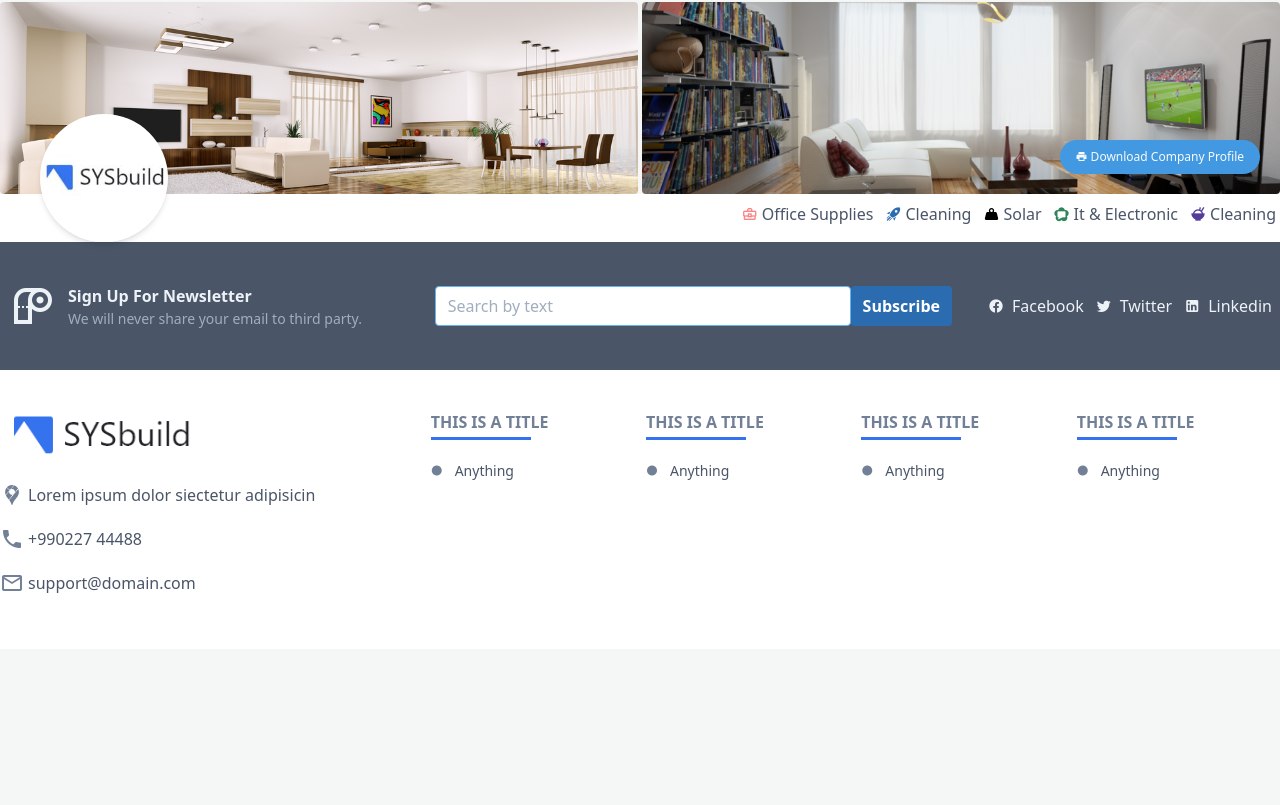
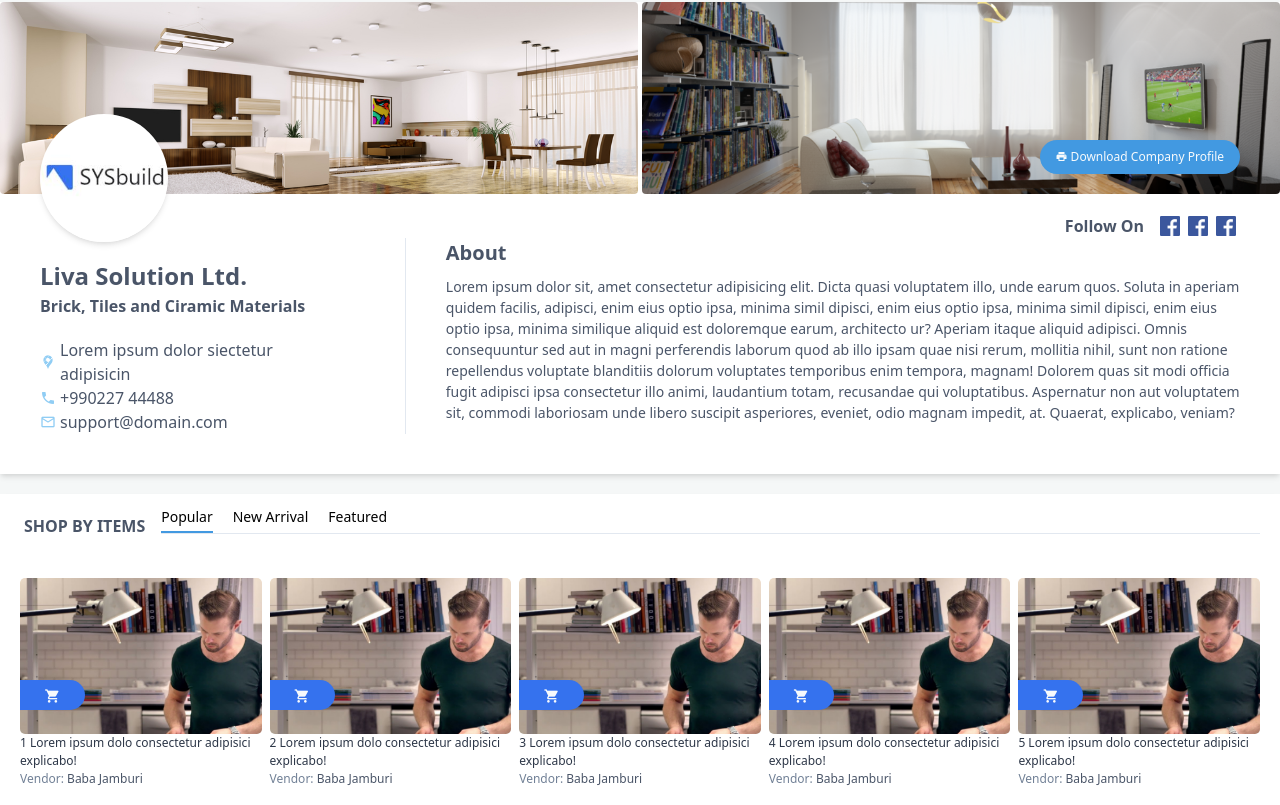
Before and after one commit to allImran/vue-tail-shop, a Vue app: page /profile in a window 1280 px wide. Shown: the part 435-1240 px from the top of the page. Before the commit the page ends 1084 px from the top, so only its background shows below. Built offline with nearby package versions, Linux system fonts and the light colour scheme.

Commit message:
product and service

```diff
--- /dev/null
+++ b/src/components/atom/SocialBox.vue
@@ -0,0 +1,25 @@
+<template>
+	<div :class="`flex items-center ${flexPosition} mr-10 mt-5`">
+		<p class="font-md mr-3 font-semibold text-gray-700 capitalize ">{{ text }}</p>
+		<a
+			v-for="(link, index) in links"
+			:key="index"
+			:href="link.link"
+			class="w-5 mx-1"
+		>
+			<img :src="link.icon" alt="">
+		</a>
+	</div>
+</template>
+<script>
+	export default {
+		name: 'SocialBox',
+		props: {
+			text: String,
+			flexPosition: String,
+			links: {
+				required: true
+			}
+		}
+	}
+</script>
--- a/src/components/atom/TextWithIcon.vue
+++ b/src/components/atom/TextWithIcon.vue
@@ -1,5 +1,5 @@
 <template>
-	<div class="flex flex-row items-center pb-2">
+	<div class="flex flex-row items-center">
 		<span :class="`${icon} ${iconStyle}`"></span>
 		<p :class="`px-1 ${textStyle}`">
 			{{ text }}
--- a/src/components/molecule/profile/CoverDescription.vue
+++ b/src/components/molecule/profile/CoverDescription.vue
@@ -1,5 +1,5 @@
 <template>
-	<div class="container shadow-md mx-auto">
+	<div class="container bg-white mb-5 shadow-md pb-10 mx-auto">
 		<div class="grid grid-cols-2 gap-1">
 			<div
 				style="background-image: url('/images/interior1.jpg');"
@@ -12,8 +12,47 @@
 				style="background-image: url('/images/interior2.png');"
 				class="left h-48 relative rounded bg-center bg-cover bg-no-repeat">
 				<a
-					class="rounded-full py-2 px-4 bg-blue-500 text-xs text-gray-100 capitalize absolute right-0 bottom-0 mb-5 mr-5"
-					href="#"> <span class="mdi mdi-printer"></span> download company profile</a>
+					class="rounded-full py-2 px-4 bg-blue-500 text-xs text-gray-100 capitalize absolute right-0 bottom-0 mb-5 mr-10"
+					href="#">
+					<span class="mdi mdi-printer"></span>
+					download company profile
+				</a>
+			</div>
+		</div>
+		<div class="w-full">
+			<SocialBox
+				:links="links"
+				text="follow on"
+				flexPosition="justify-end"
+			/>
+		</div>
+
+		<div class="grid grid-cols-10 gap-4 px-10">
+			<div class="mt-5 col-span-3 pr-10">
+				<p class="text-2xl text-gray-700 font-bold capitalize">Liva solution ltd.</p>
+				<p class="text-md font-semibold text-gray-700 mb-5">Brick, Tiles and Ciramic Materials</p>
+				<TextWithIcon
+					icon="mdi mdi-google-maps"
+					iconStyle="text-blue-300 text-md"
+					text="Lorem ipsum dolor siectetur adipisicin"
+					textStyle="text-gray-700 text-md"
+				/>
+				<TextWithIcon
+					icon="mdi mdi-phone"
+					iconStyle="text-blue-300 text-md"
+					text="+990227 44488"
+					textStyle="text-gray-700 text-md"
+				/>
+				<TextWithIcon
+					icon="mdi mdi-email-outline"
+					iconStyle="text-blue-300 text-md"
+					text="support@domain.com"
+					textStyle="text-gray-700 text-md"
+				/>
+			</div>
+			<div class="col-span-7 border-l pl-10">
+				<p class="text-xl font-bold text-gray-700 mb-2">About</p>
+				<p class="text-sm text-gray-700">Lorem ipsum dolor sit, amet consectetur adipisicing elit. Dicta quasi voluptatem illo, unde earum quos. Soluta in aperiam quidem facilis, adipisci, enim eius optio ipsa, minima simil dipisci, enim eius optio ipsa, minima simil dipisci, enim eius optio ipsa, minima similique aliquid est doloremque earum, architecto ur? Aperiam itaque aliquid adipisci. Omnis consequuntur sed aut in magni perferendis laborum quod ab illo ipsam quae nisi rerum, mollitia nihil, sunt non ratione repellendus voluptate blanditiis dolorum voluptates temporibus enim tempora, magnam! Dolorem quas sit modi officia fugit adipisci ipsa consectetur illo animi, laudantium totam, recusandae qui voluptatibus. Aspernatur non aut voluptatem sit, commodi laboriosam unde libero suscipit asperiores, eveniet, odio magnam impedit, at. Quaerat, explicabo, veniam?</p>
 			</div>
 		</div>
 	</div>
@@ -21,10 +60,20 @@
 
 <script>
 	import RoundImage from '@/components/atom/RoundImage'
+	import SocialBox from '@/components/atom/SocialBox'
+	import { links } from "@/data/products"
+	import TextWithIcon from '@/components/atom/TextWithIcon'
 	export default{
 		name: 'CoverDescription',
 		components: {
-			RoundImage
+			RoundImage,
+			SocialBox,
+			TextWithIcon
+		},
+		computed: {
+			links() {
+				return links
+			}
 		}
 	}
 </script>
--- /dev/null
+++ b/src/components/molecule/profile/ProductService.vue
@@ -0,0 +1,46 @@
+
+<template>
+	<div class="container bg-white mx-auto shadow-md py-2 px-5 mb-5">
+		<div class="flex mb-10">
+			<TextWithIcon
+				class="mt-3"
+				icon=""
+				iconStyle="text-pink-600 text-xl"
+				text="Shop by items"
+				textStyle="text-gray-700 mr-3 font-bold text-md truncate uppercase"
+			/>
+			<TopBar  tabMargin="mr-5"/>
+		</div>
+
+		<div class="grid grid-cols-5 gap-2">
+			<div
+				class="mb-5"
+				v-for="(item, index) in products"
+				:key="index"
+			>
+				<ProductCard :id="item.id" />
+			</div>
+		</div>
+
+	</div>
+</template>
+
+<script>
+	import TextWithIcon from "@/components/atom/TextWithIcon";
+	import TopBar from "@/components/molecule/navigation/TopBar.vue";
+	import ProductCard from "@/components/molecule/product/ProductCard.vue";
+	import { products } from "@/data/products"
+	export default{
+		name: 'ProductByCategory',
+		components: {
+			TextWithIcon,
+			TopBar,
+			ProductCard
+		},
+		computed: {
+			products() {
+				return products.slice(0, 15);
+			}
+		}
+	}
+</script>
--- a/src/data/products.js
+++ b/src/data/products.js
@@ -176,3 +176,19 @@ export const products = [
     },
 
 ];
+
+
+export const links = [
+    {
+        link: 'https://facebook.com',
+        icon: '/images/facebook.png'
+    },
+    {
+        link: 'https://facebook.com',
+        icon: '/images/facebook.png'
+    },
+    {
+        link: 'https://facebook.com',
+        icon: '/images/facebook.png'
+    }
+]
--- a/src/views/Profile.vue
+++ b/src/views/Profile.vue
@@ -1,13 +1,16 @@
 <template>
 	<CoverDescriptionSection />
+	<ProductServiceSection />
 </template>
 
 <script>
 	import CoverDescriptionSection from '@/components/molecule/profile/CoverDescription'
+	import ProductServiceSection from '@/components/molecule/profile/ProductService'
 	export default{
 		name: 'Profile',
 		components: {
 			CoverDescriptionSection,
+			ProductServiceSection
 		}
 	}
 </script>
```
Also changed, not shown: public/images/facebook.png (added).
